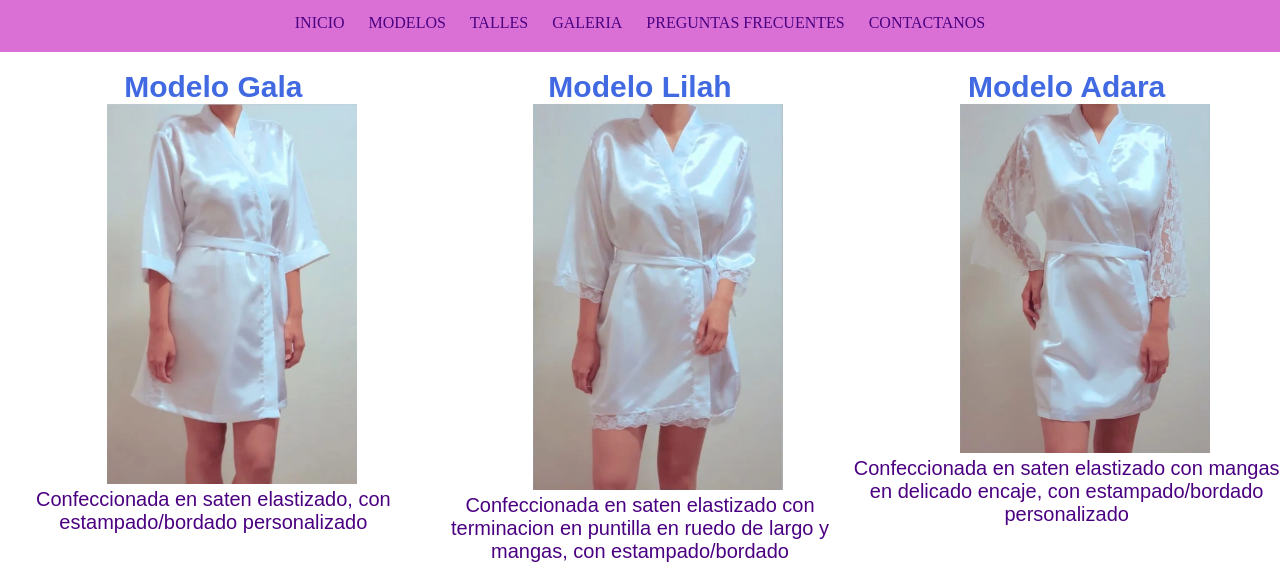
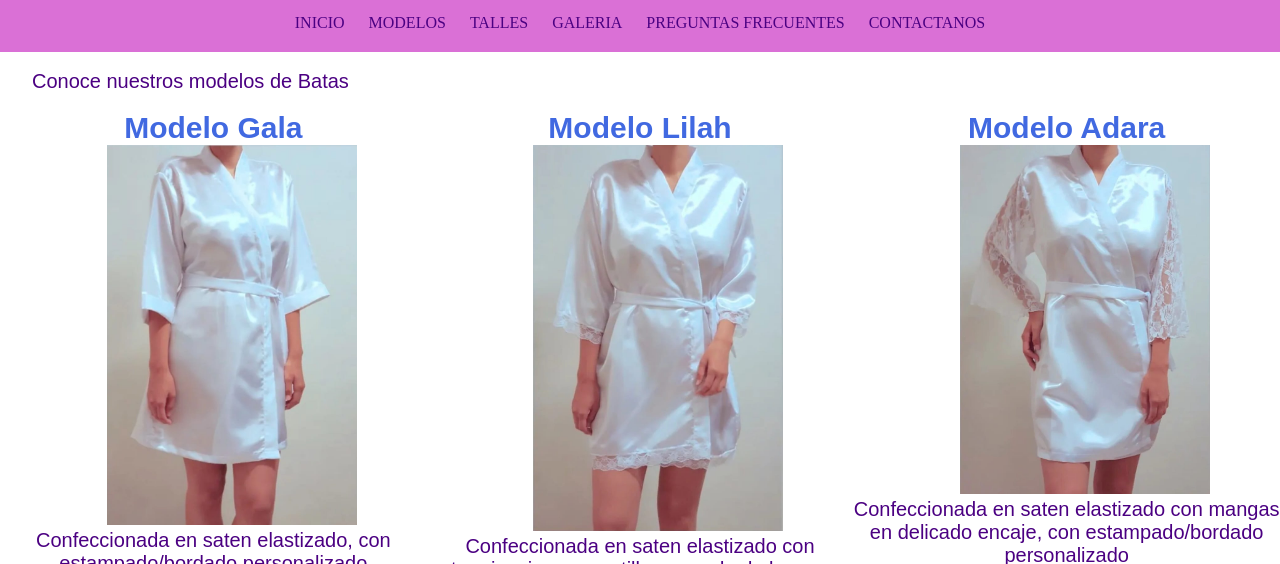
Before and after one commit to Rodolfo088/Proyecto-batasdenovia, a plain HTML site: page vista/modelos.html in a window 1280 px wide. Shown: the part 236-800 px from the top of the page. Drawn offline with Linux system fonts and the light colour scheme.

Commit message:
agrego parrafo de conoce nuestros modelos en modelos

```diff
--- a/vista/modelos.html
+++ b/vista/modelos.html
@@ -27,6 +27,9 @@
 
     </header>
     <br>
+    <p class="infobata">
+        Conoce nuestros modelos de Batas</p>
+    <br>
     <main class="imagen-contenedor-modelo" >
     <div>
         <h2>Modelo Gala</h2>
```
